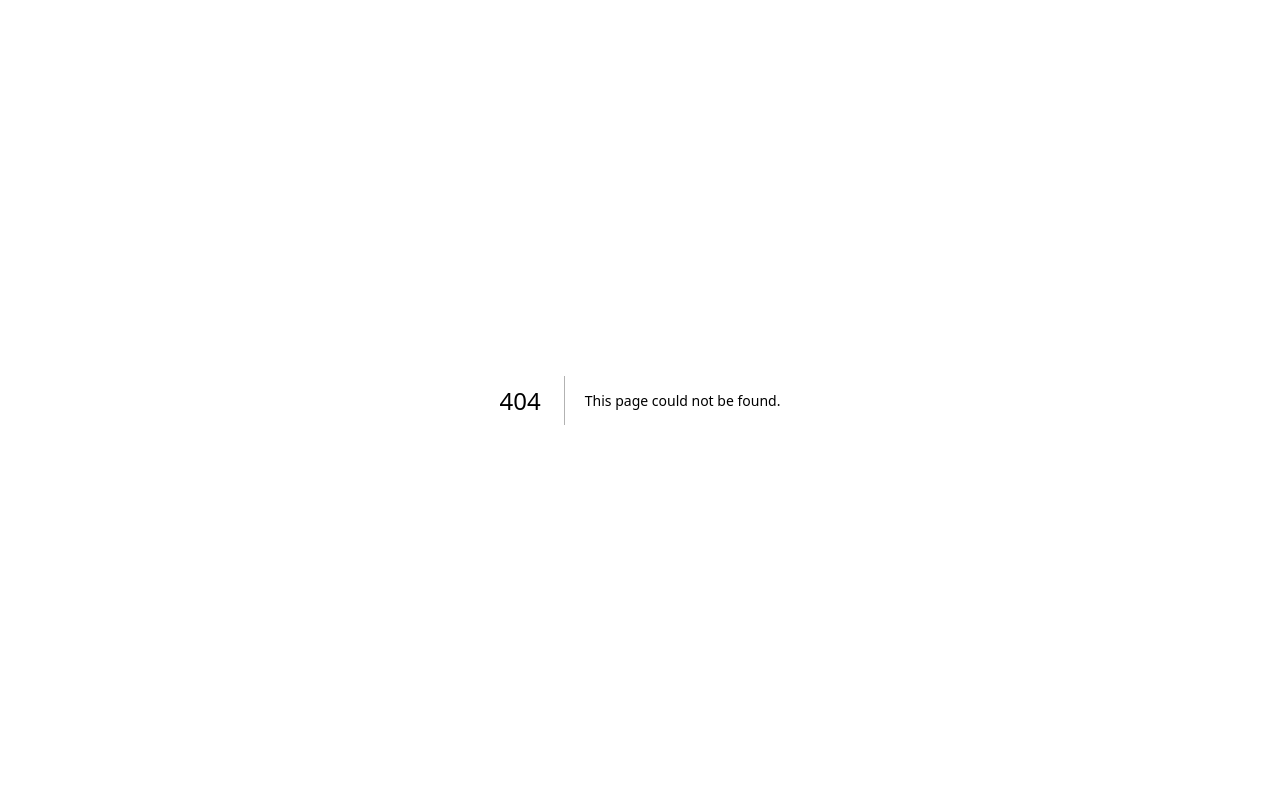
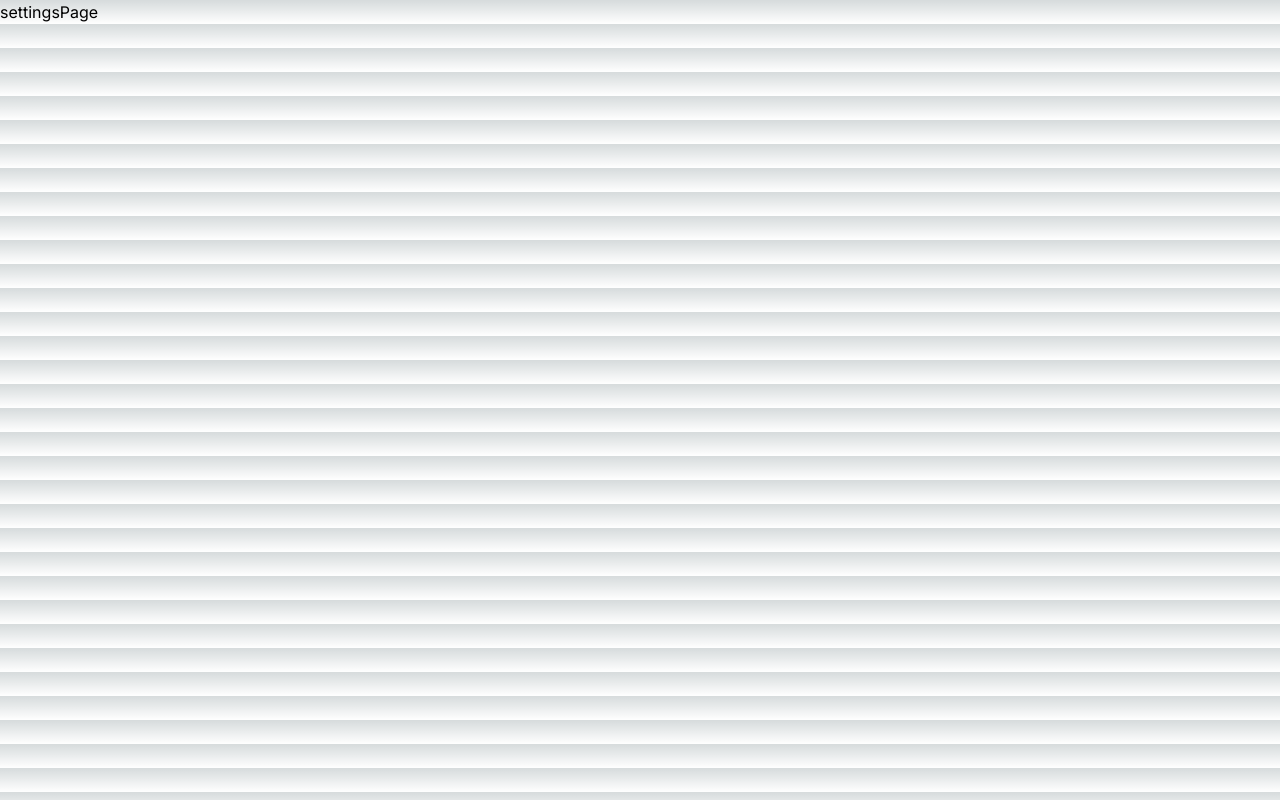
Before and after one commit to ap221882/next13-everything, a Next.js app in the folder scott/intro-v3/: page /todos in a window 1280 px wide. Before the commit this address had no page. Built offline with nearby package versions, Linux system fonts and the light colour scheme.

Commit message:
static routing

```diff
--- /dev/null
+++ b/scott/intro-v3/app/(dashboard)/todos/page.tsx
@@ -0,0 +1,11 @@
+import React from 'react'
+
+type Props = {}
+
+const settingsPage = (props: Props) => {
+  return <div>settingsPage</div>
+}
+console.log(process.argv[1])
+
+//~> default export compulsary
+export default settingsPage
```
